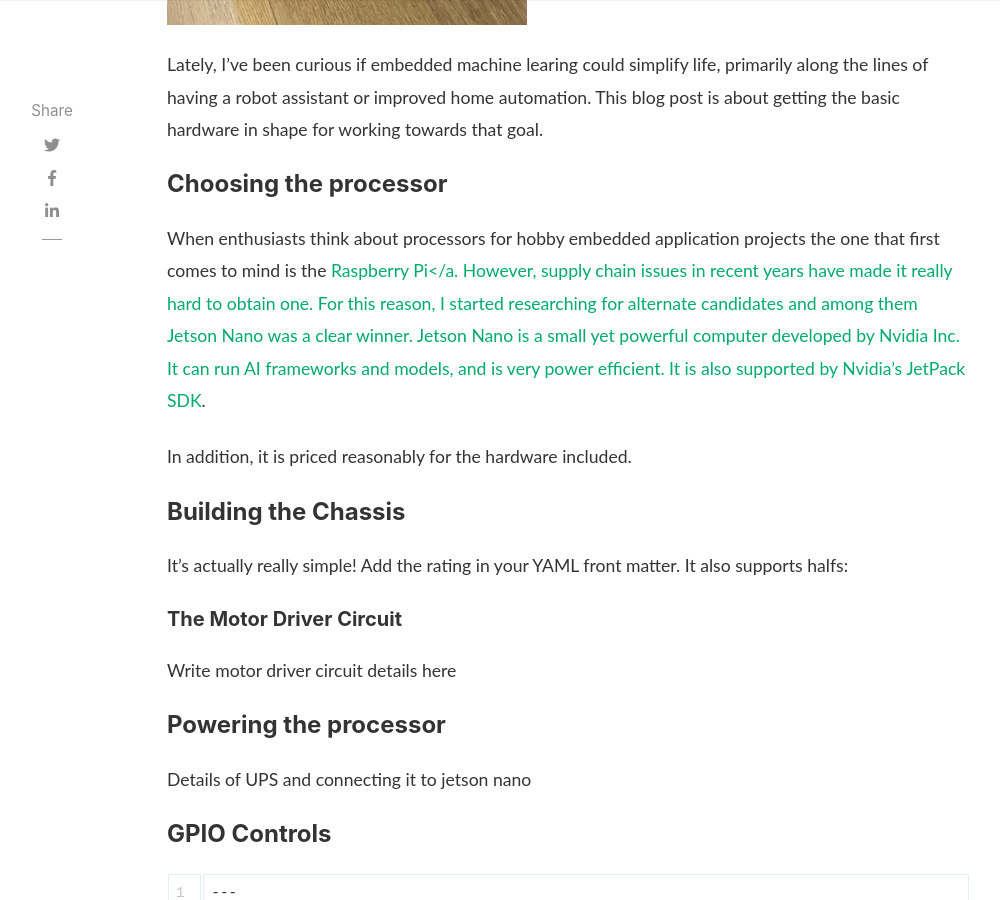
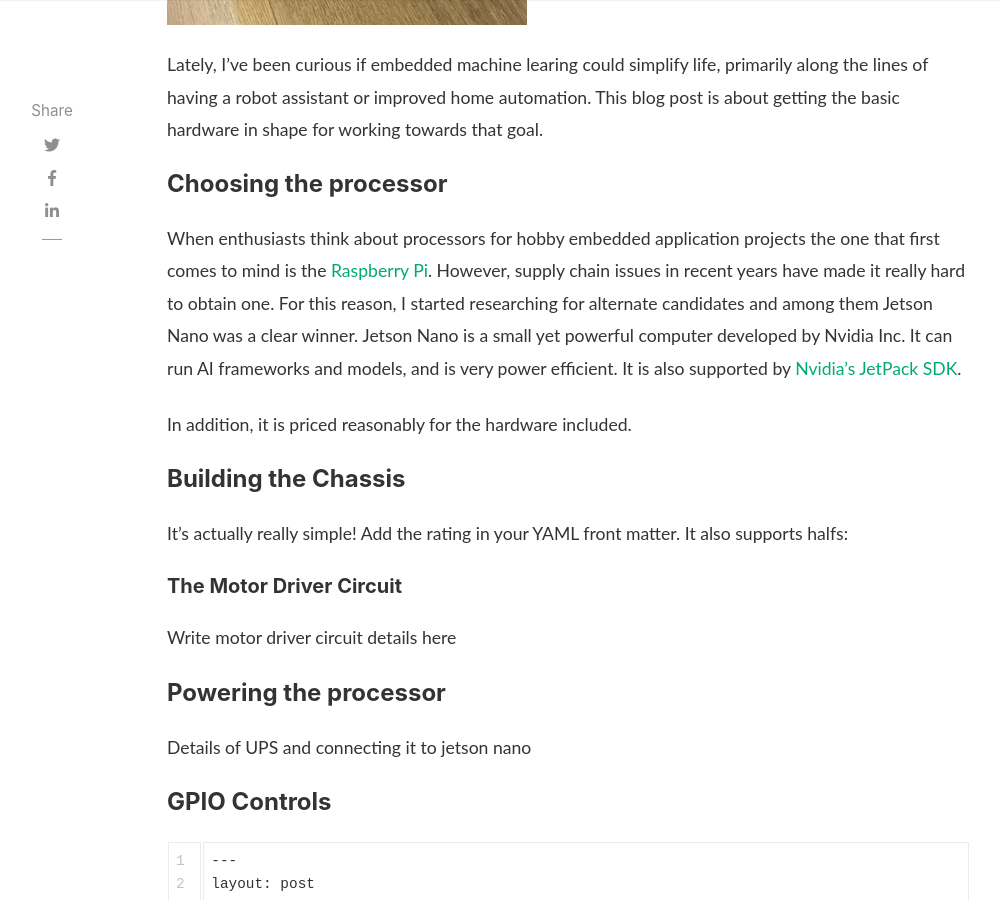
Before and after one commit to darthMaulJr/darthmauljr.github.io, a Jekyll site: the page built from _posts/2023-03-30-elementary-blocks-of-robotics.md, in a window 1280 px wide and 900 px high, scrolled down 794 px. Shown: the whole window, without its empty margins (118-1118 px from the left). Built offline with Jekyll 4.4.1, drawn with Linux system fonts in a browser that asks for light colours; nearby versions of some CDN libraries; comment, search, counter and statistics services are not loaded.

Commit message:
corrected page

```diff
--- a/_posts/2023-03-30-elementary-blocks-of-robotics.md
+++ b/_posts/2023-03-30-elementary-blocks-of-robotics.md
@@ -13,7 +13,7 @@
 
 #### Choosing the processor
 
-When enthusiasts think about processors for hobby embedded application projects the one that first comes to mind is the <a href="https://www.raspberrypi.com/">Raspberry Pi</a. However, supply chain issues in recent years have made it really hard to obtain one. For this reason, I started researching for alternate candidates and among them Jetson Nano was a clear winner. Jetson Nano is a small yet powerful computer developed by Nvidia Inc.  It can run AI frameworks and models, and is very power efficient. It is also supported by <a href="https://developer.nvidia.com/embedded/jetpack">Nvidia's JetPack SDK</a>.
+When enthusiasts think about processors for hobby embedded application projects the one that first comes to mind is the <a href="https://www.raspberrypi.com/">Raspberry Pi</a>. However, supply chain issues in recent years have made it really hard to obtain one. For this reason, I started researching for alternate candidates and among them Jetson Nano was a clear winner. Jetson Nano is a small yet powerful computer developed by Nvidia Inc.  It can run AI frameworks and models, and is very power efficient. It is also supported by <a href="https://developer.nvidia.com/embedded/jetpack">Nvidia's JetPack SDK</a>.
 
 In addition, it is priced reasonably for the hardware included.
 
```
